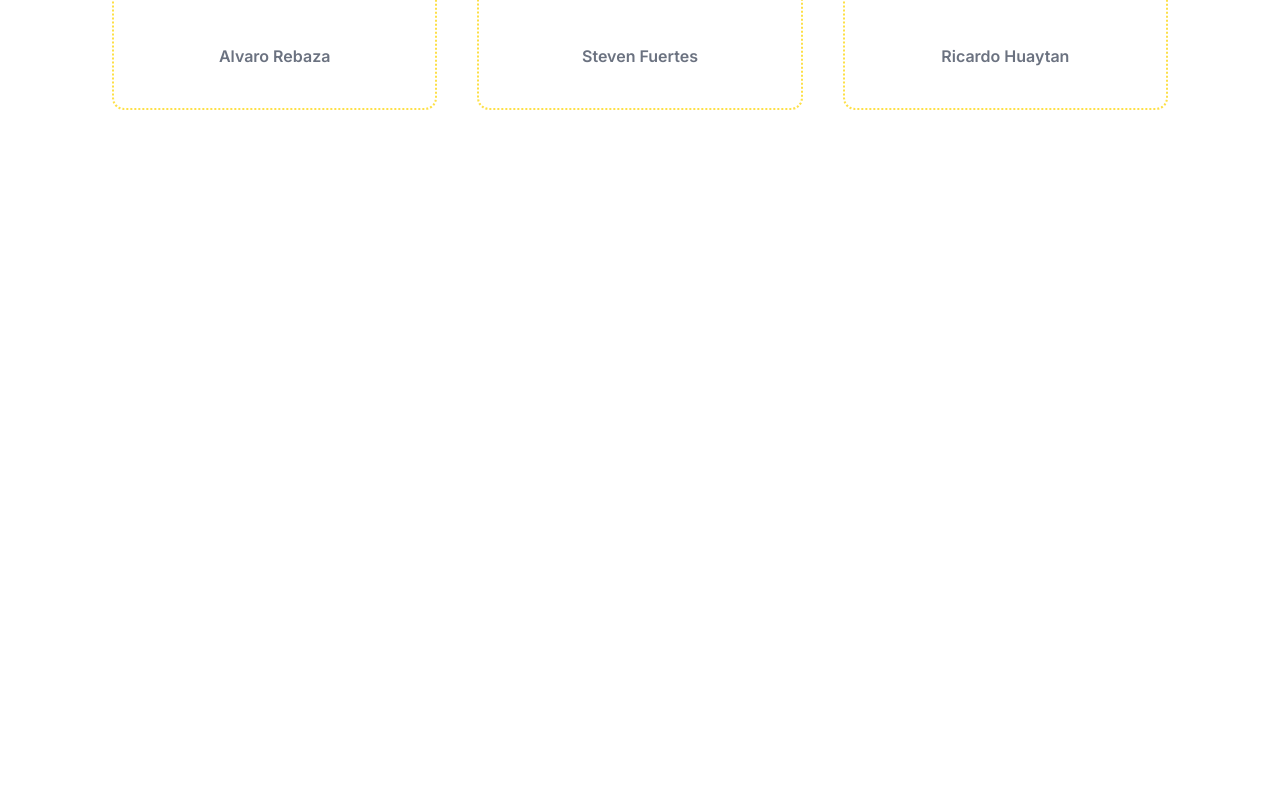
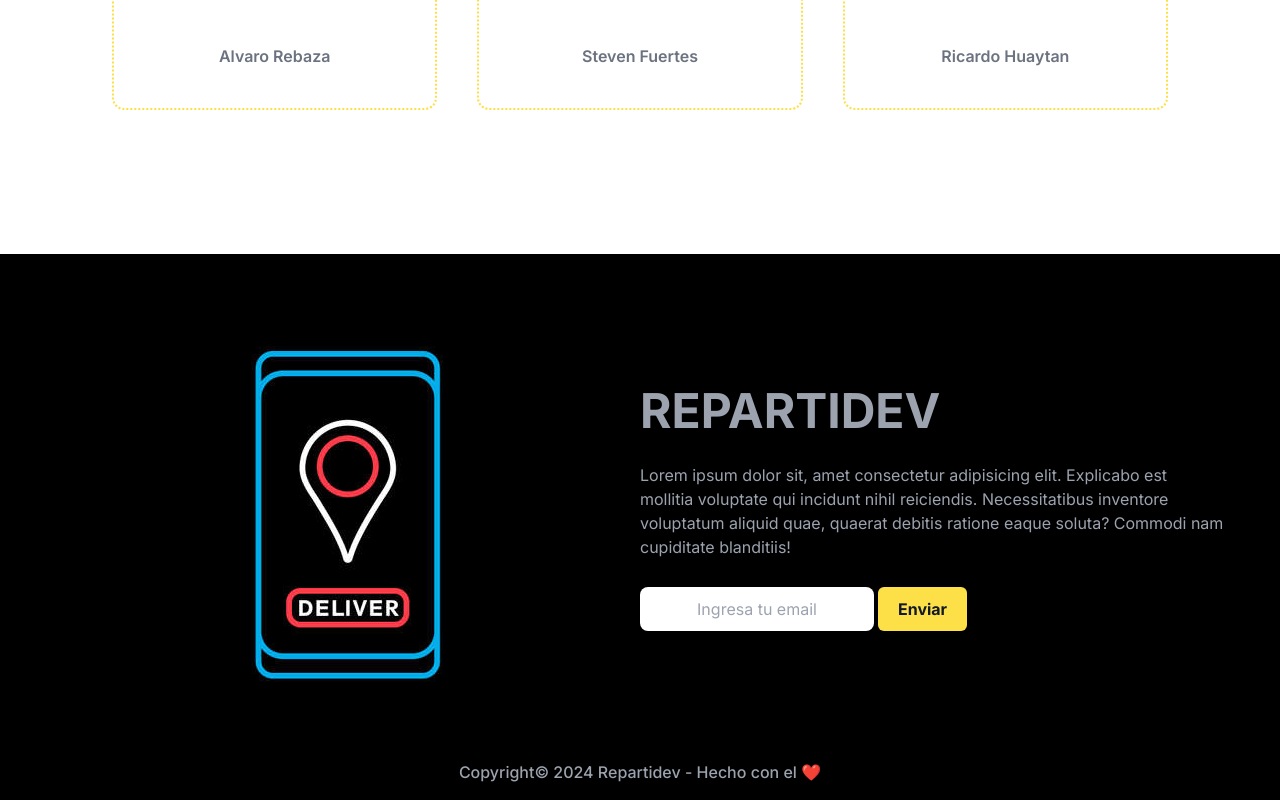
Before and after one commit to SegundoRP/ican_project, a Next.js app in the folder frontend/: page / in a window 1280 px wide. Shown: the part 3461-4261 px from the top of the page. Before the commit the page ends 3715 px from the top, so only its background shows below. Built offline with nearby package versions, Linux system fonts and the light colour scheme.

Commit message:
feat: :sparkles: The seventh footer component was created and the image for the component was added

```diff
--- a/frontend/src/app/page.js
+++ b/frontend/src/app/page.js
@@ -4,6 +4,8 @@ import Servicios from "@/components/Servicios";
 import Nosotros from "@/components/Nosotros";
 import Experiencia from "@/components/Experiencia";
 import Testimonios from "@/components/Testimonios";
+import Footer from "@/components/Footer";
+
 
 
 export default function Home() {
@@ -15,7 +17,7 @@ export default function Home() {
       <Nosotros />
       <Experiencia />
       <Testimonios />
-
+      <Footer />
     </main>
   );
 }
--- /dev/null
+++ b/frontend/src/components/Footer.jsx
@@ -0,0 +1,39 @@
+import Image from "next/image";
+
+export default function Footer() {
+  return (
+    <footer className="bg-black text-gray-400 text-center p-4">
+      <div className="sm:p-5 sm:px-10 sm:grid grid-cols-2 md:text-start items-center">
+        <div className="md:flex md:justify-center">
+          <Image
+            src="/logo_footer.jpg"
+            alt=""
+            width={300}
+            height={300}
+            className="w-full sm:w-auto"
+          />
+        </div>
+        <div>
+          <h3 className="text-4xl sm:text-5xl font-bold">REPARTIDEV</h3>
+          <p className="text-pretty py-7">
+            Lorem ipsum dolor sit, amet consectetur adipisicing elit. Explicabo
+            est mollitia voluptate qui incidunt nihil reiciendis. Necessitatibus
+            inventore voluptatum aliquid quae, quaerat debitis ratione eaque
+            soluta? Commodi nam cupiditate blanditiis!
+          </p>
+          <div className="flex gap-1 pb-3">
+            <input
+              type="text"
+              placeholder="Ingresa tu email"
+              className="text-center rounded-lg text-gray-900"
+            />
+            <button class="w-full sm:w-auto rounded-md bg-yellow-300 px-5 py-2.5 text-gray-900 font-bold transition-all duration-300 [transition-timing-function:cubic-bezier(0.175,0.885,0.32,1.275)] active:-translate-y-1 active:scale-x-90 active:scale-y-110">
+              Enviar
+            </button>
+          </div>
+        </div>
+      </div>
+      <span className="text-gray-400 text-sm font-medium sm:text-base">Copyright© 2024 Repartidev - Hecho con el ❤️</span>
+    </footer>
+  );
+}
```
Also changed, not shown: frontend/public/logo_footer.jpg (added).
